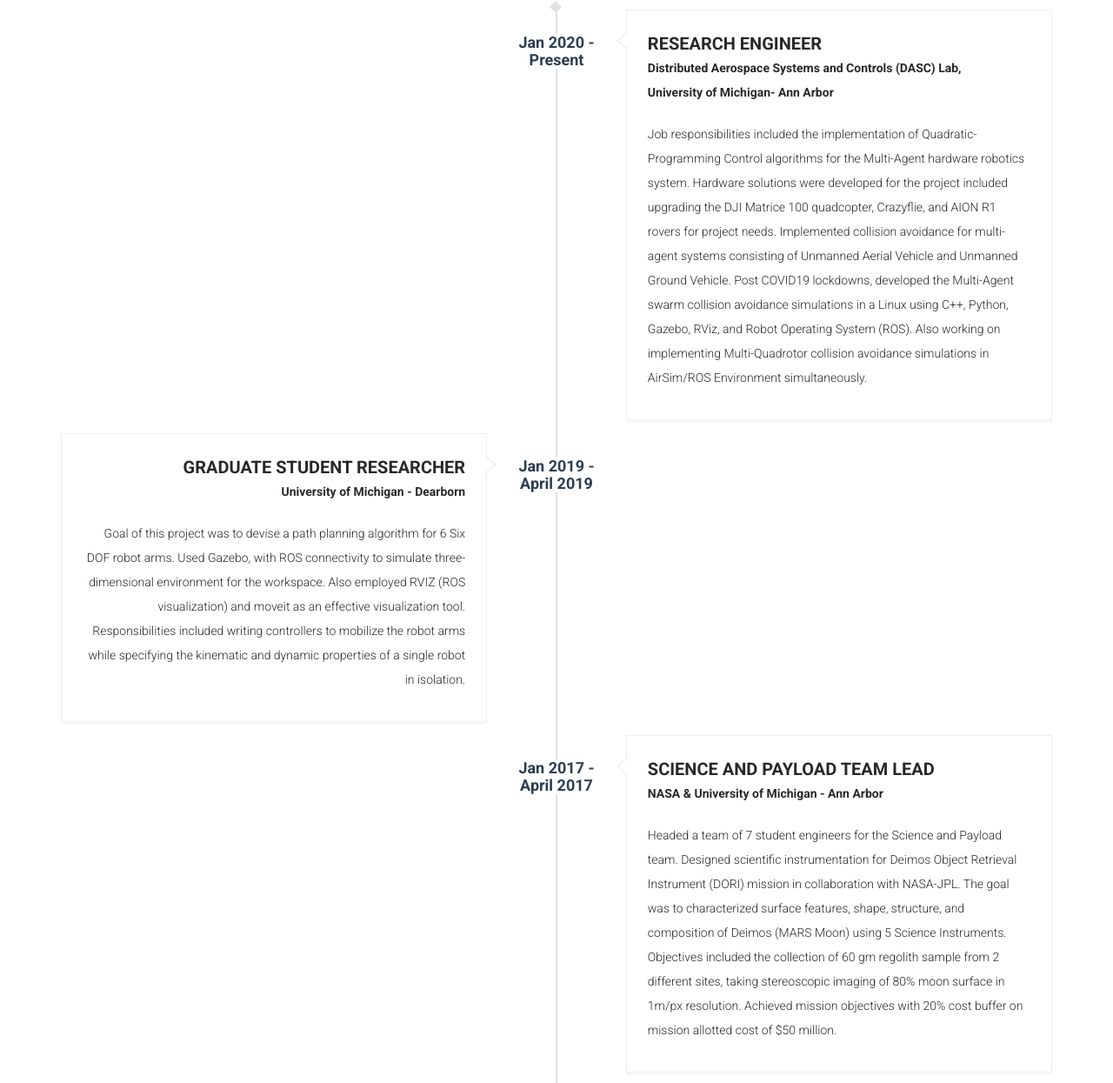
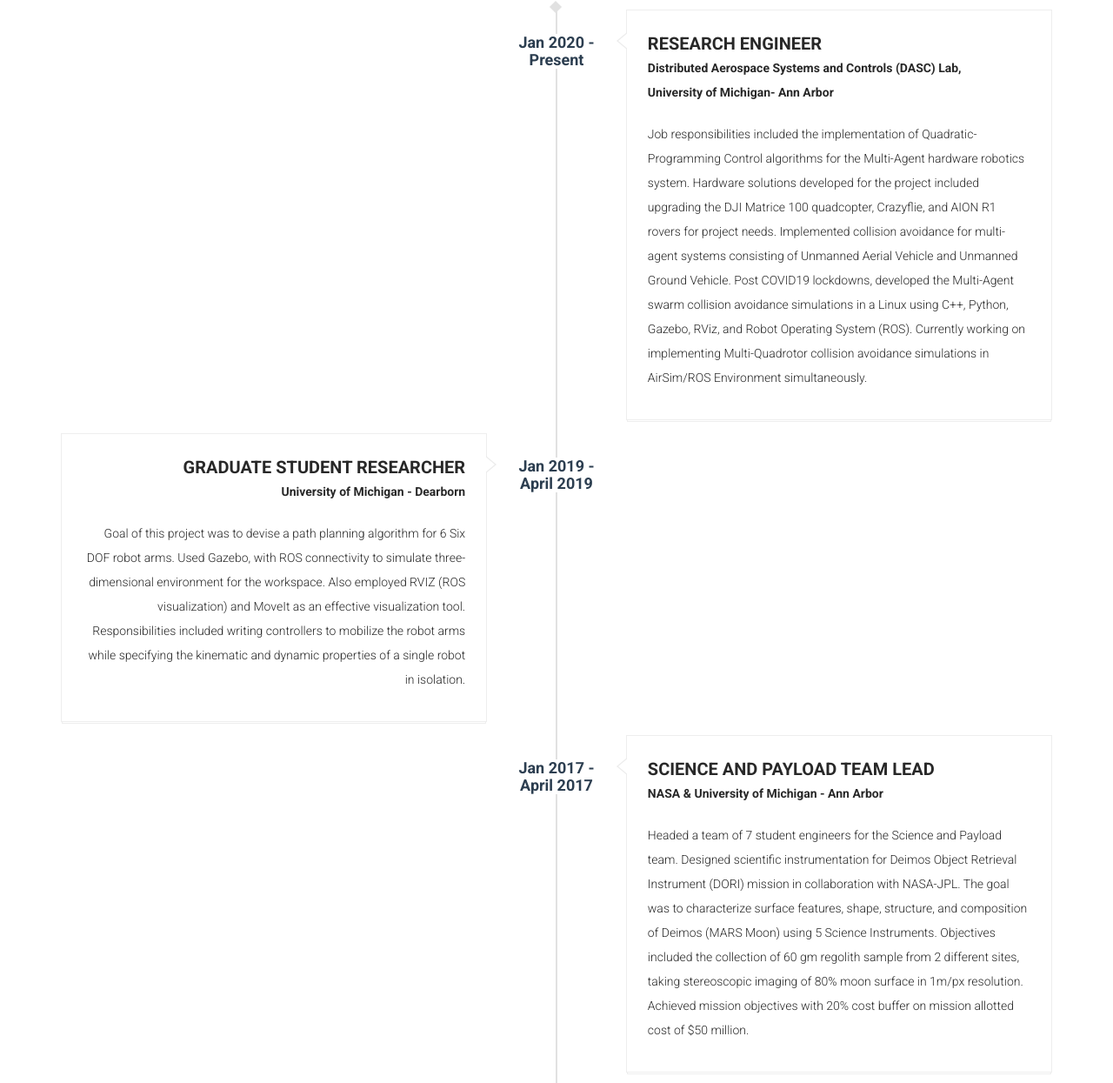
Before and after one commit to pallavkot/pallavkothari, a plain HTML site: page index.html in a window 1280 px wide. Shown: the part 3226-4471 px from the top of the page at 87% size. Drawn offline with Linux system fonts and the light colour scheme; a script that the page names is missing.

Commit message:
typo fixes

```diff
--- a/index.html
+++ b/index.html
@@ -284,7 +284,11 @@
                                         </div><!-- /timeline-heading -->
 
                                         <div class="timeline-body">
-                                            <p>Job responsibilities included the implementation of Quadratic-Programming Control algorithms for the Multi-Agent hardware robotics system. Hardware solutions were developed for the project included upgrading the DJI Matrice 100 quadcopter, Crazyflie, and AION R1 rovers for project needs. Implemented collision avoidance for multi-agent systems consisting of Unmanned Aerial Vehicle and Unmanned Ground Vehicle. Post COVID19 lockdowns, developed the Multi-Agent swarm collision avoidance simulations in a Linux using C++, Python, Gazebo, RViz, and Robot Operating System (ROS). Also working on implementing Multi-Quadrotor collision avoidance simulations in AirSim/ROS Environment simultaneously.</p>
+                                            <p>Job responsibilities included the implementation of Quadratic-Programming Control algorithms for the Multi-Agent hardware robotics system.
+                                              Hardware solutions developed for the project included upgrading the DJI Matrice 100 quadcopter, Crazyflie, and AION R1 rovers for project needs.
+                                              Implemented collision avoidance for multi-agent systems consisting of Unmanned Aerial Vehicle and Unmanned Ground Vehicle.
+                                              Post COVID19 lockdowns, developed the Multi-Agent swarm collision avoidance simulations in a Linux using C++, Python, Gazebo, RViz, and Robot Operating System (ROS).
+                                              Currently working on implementing Multi-Quadrotor collision avoidance simulations in AirSim/ROS Environment simultaneously.</p>
                                         </div><!-- /timeline-body -->
                                     </div> <!-- /timeline-content -->
                                 </div> <!-- /timeline-panel -->
@@ -303,7 +307,8 @@
                                         </div><!-- /timeline-heading -->
 
                                         <div class="timeline-body">
-                                            <p>Goal of this project was to devise a path planning algorithm for 6 Six DOF robot arms. Used Gazebo, with ROS connectivity to simulate three-dimensional environment for the workspace. Also employed RVIZ (ROS visualization) and moveit as an effective visualization tool. Responsibilities included writing controllers to mobilize the robot arms while specifying the kinematic and dynamic properties of a single robot in isolation.</p>
+                                            <p>Goal of this project was to devise a path planning algorithm for 6 Six DOF robot arms. Used Gazebo, with ROS connectivity to simulate three-dimensional environment for the workspace.
+                                              Also employed RVIZ (ROS visualization) and MoveIt as an effective visualization tool. Responsibilities included writing controllers to mobilize the robot arms while specifying the kinematic and dynamic properties of a single robot in isolation.</p>
                                         </div><!-- /timeline-body -->
                                     </div> <!-- /timeline-content -->
                                 </div><!-- /timeline-panel -->
@@ -322,7 +327,8 @@
                                       </div><!-- /timeline-heading -->
 
                                       <div class="timeline-body">
-                                          <p>Headed a team of 7 student engineers for the Science and Payload team. Designed scientific instrumentation for Deimos Object Retrieval Instrument (DORI) mission in collaboration with NASA-JPL. The goal was to characterized surface features, shape, structure, and composition of Deimos (MARS Moon) using 5 Science Instruments. Objectives included the collection of 60 gm regolith sample from 2 different sites, taking stereoscopic imaging of 80% moon surface in 1m/px resolution. Achieved mission objectives with 20% cost buffer on mission allotted cost of $50 million.</p>
+                                          <p>Headed a team of 7 student engineers for the Science and Payload team. Designed scientific instrumentation for Deimos Object Retrieval Instrument (DORI) mission in collaboration with NASA-JPL.
+                                             The goal was to characterize surface features, shape, structure, and composition of Deimos (MARS Moon) using 5 Science Instruments. Objectives included the collection of 60 gm regolith sample from 2 different sites, taking stereoscopic imaging of 80% moon surface in 1m/px resolution. Achieved mission objectives with 20% cost buffer on mission allotted cost of $50 million.</p>
                                       </div><!-- /timeline-body -->
                                   </div> <!-- /timeline-content -->
                               </div><!-- /timeline-panel -->
@@ -360,7 +366,8 @@
                                   </div><!-- /timeline-heading -->
 
                                   <div class="timeline-body">
-                                      <p>Worked on Distributive Control Systems during this internship. The system employed a lot of sensory components and my role was to make sure the system runs smoothly. Had to learn the functioning of Radioactive Level sensors, Underspeed Switch/ Zero speed Switch, Inductive proximity Switches, Solenoid Valves, Annunciator Systems, and temperature switches.</p>
+                                      <p>Worked on Distributive Control Systems during this internship. The system employed a lot of sensory components and my role was to make sure the system ran smoothly.
+                                        Developed an understanding of Radioactive Level sensors functionality, Underspeed Switch/ Zero speed Switch, Inductive proximity Switches, Solenoid Valves, Annunciator Systems, and temperature switches.</p>
                                   </div><!-- /timeline-body -->
                               </div> <!-- /timeline-content -->
                           </div><!-- /timeline-panel -->
@@ -398,7 +405,8 @@
                               </div><!-- /timeline-heading -->
 
                               <div class="timeline-body">
-                                  <p>Worked on Embedded Systems and Robotics. Developed a mobile controlled robot platform using DTMF technology programmed on ATMEGA 16 microcontrollers which can be controlled via a cellphone anywhere in the world. functionality included line following, temperature guidance, and obstacle avoidance.</p>
+                                  <p>Worked on Embedded Systems and Robotics. Developed a mobile controlled robot platform using DTMF technology programmed on ATMEGA 16 microcontrollers which can be controlled via a cellphone anywhere in the world.
+                                    Functionality included line following, temperature guidance, and obstacle avoidance.</p>
                               </div><!-- /timeline-body -->
                           </div> <!-- /timeline-content -->
                       </div><!-- /timeline-panel -->
```
